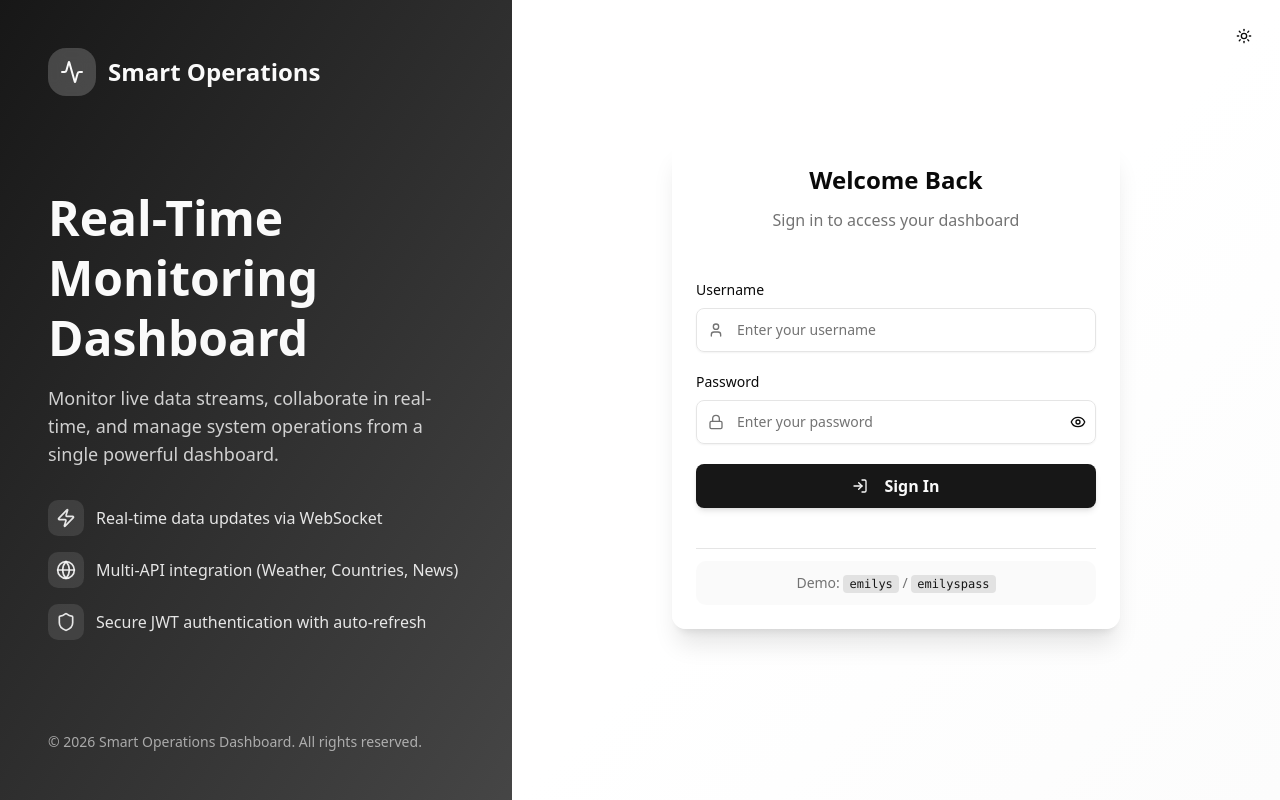
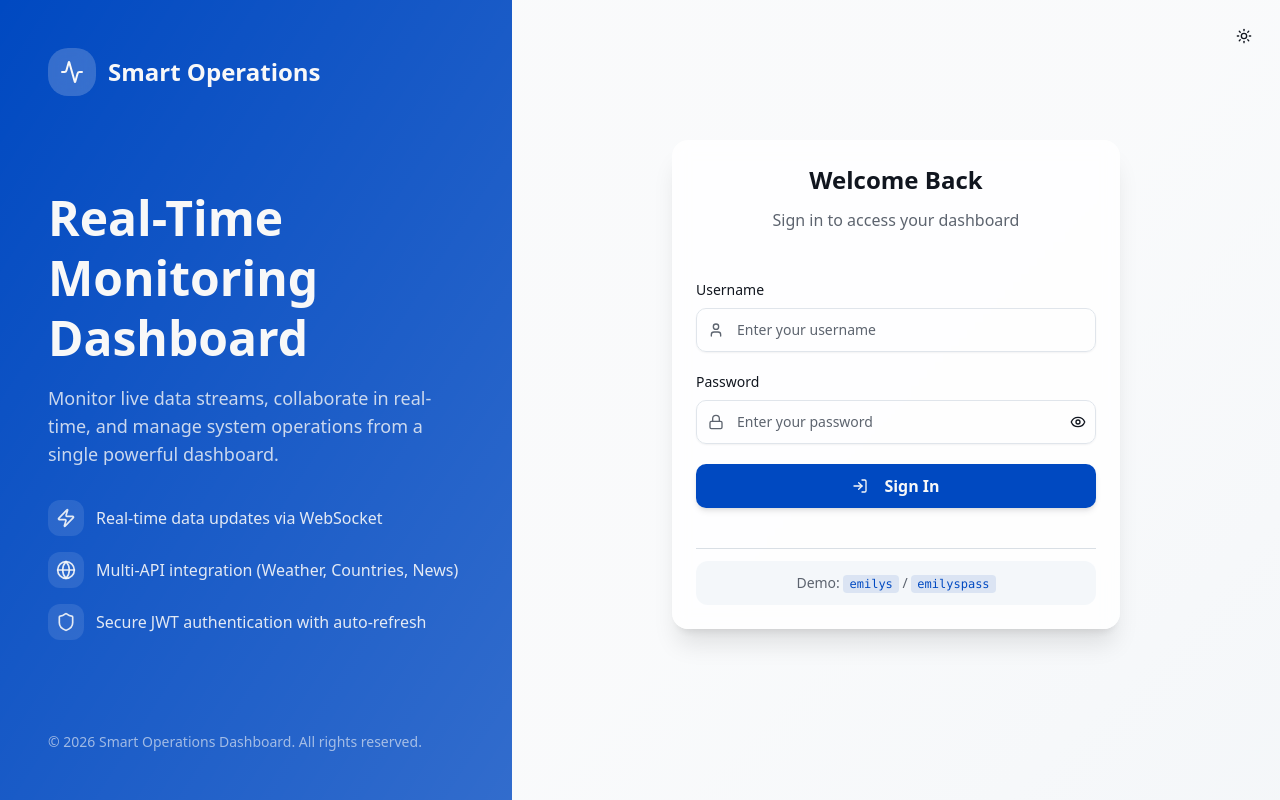
Before and after one commit to sammy429b/Smart_Operation_Dashboard, a React app: page /login in a window 1280 px wide. Built offline with nearby package versions, Linux system fonts and the light colour scheme; no server answers; the HTML template or start-up script is replaced by a standard one.

Commit message:
added common theme

```diff
--- a/src/index.css
+++ b/src/index.css
@@ -2,6 +2,13 @@
 @import "tw-animate-css";
 
 @custom-variant dark (&:is(.dark *));
+
+/*
+ * Smart Operations Dashboard Theme
+ * A professional monitoring dashboard with a modern, tech-focused color palette
+ * Primary: Deep Blue (trust, reliability, technology)
+ * Accent colors for different data categories
+ */
 
 @theme inline {
   --radius-sm: calc(var(--radius) - 4px);
@@ -45,72 +52,111 @@
 }
 
 :root {
-  --radius: 0.625rem;
-  --background: oklch(1 0 0);
-  --foreground: oklch(0.145 0 0);
+  --radius: 0.75rem;
+
+  /* Light Theme - Clean, Professional, Trust-inspiring */
+  --background: oklch(0.985 0.002 250);
+  --foreground: oklch(0.2 0.02 260);
+
   --card: oklch(1 0 0);
-  --card-foreground: oklch(0.145 0 0);
+  --card-foreground: oklch(0.2 0.02 260);
+
   --popover: oklch(1 0 0);
-  --popover-foreground: oklch(0.145 0 0);
-  --primary: oklch(0.205 0 0);
-  --primary-foreground: oklch(0.985 0 0);
-  --secondary: oklch(0.97 0 0);
-  --secondary-foreground: oklch(0.205 0 0);
-  --muted: oklch(0.97 0 0);
-  --muted-foreground: oklch(0.556 0 0);
-  --accent: oklch(0.97 0 0);
-  --accent-foreground: oklch(0.205 0 0);
-  --destructive: oklch(0.577 0.245 27.325);
-  --border: oklch(0.922 0 0);
-  --input: oklch(0.922 0 0);
-  --ring: oklch(0.708 0 0);
-  --chart-1: oklch(0.646 0.222 41.116);
-  --chart-2: oklch(0.6 0.118 184.704);
-  --chart-3: oklch(0.398 0.07 227.392);
-  --chart-4: oklch(0.828 0.189 84.429);
-  --chart-5: oklch(0.769 0.188 70.08);
-  --sidebar: oklch(0.985 0 0);
-  --sidebar-foreground: oklch(0.145 0 0);
-  --sidebar-primary: oklch(0.205 0 0);
-  --sidebar-primary-foreground: oklch(0.985 0 0);
-  --sidebar-accent: oklch(0.97 0 0);
-  --sidebar-accent-foreground: oklch(0.205 0 0);
-  --sidebar-border: oklch(0.922 0 0);
-  --sidebar-ring: oklch(0.708 0 0);
+  --popover-foreground: oklch(0.2 0.02 260);
+
+  /* Primary - Deep Blue (Technology, Trust) */
+  --primary: oklch(0.45 0.2 260);
+  --primary-foreground: oklch(0.98 0 0);
+
+  /* Secondary - Soft Blue-Gray */
+  --secondary: oklch(0.94 0.01 250);
+  --secondary-foreground: oklch(0.3 0.02 260);
+
+  /* Muted - Light Gray with blue tint */
+  --muted: oklch(0.95 0.01 250);
+  --muted-foreground: oklch(0.5 0.02 260);
+
+  /* Accent - Teal (Data, Analytics) */
+  --accent: oklch(0.92 0.03 200);
+  --accent-foreground: oklch(0.25 0.05 200);
+
+  /* Destructive - Red for alerts */
+  --destructive: oklch(0.55 0.22 25);
+
+  /* Borders and Inputs */
+  --border: oklch(0.9 0.01 250);
+  --input: oklch(0.92 0.01 250);
+  --ring: oklch(0.45 0.2 260);
+
+  /* Chart Colors - Consistent Dashboard Palette */
+  --chart-1: oklch(0.55 0.2 260);  /* Primary Blue */
+  --chart-2: oklch(0.65 0.18 170); /* Teal - Countries */
+  --chart-3: oklch(0.65 0.2 45);   /* Orange - News/Alerts */
+  --chart-4: oklch(0.6 0.22 300);  /* Purple - Analytics */
+  --chart-5: oklch(0.6 0.2 140);   /* Green - Success/Active */
+
+  /* Sidebar */
+  --sidebar: oklch(0.98 0.005 250);
+  --sidebar-foreground: oklch(0.2 0.02 260);
+  --sidebar-primary: oklch(0.45 0.2 260);
+  --sidebar-primary-foreground: oklch(0.98 0 0);
+  --sidebar-accent: oklch(0.94 0.02 250);
+  --sidebar-accent-foreground: oklch(0.25 0.02 260);
+  --sidebar-border: oklch(0.9 0.01 250);
+  --sidebar-ring: oklch(0.45 0.2 260);
 }
 
 .dark {
-  --background: oklch(0.145 0 0);
-  --foreground: oklch(0.985 0 0);
-  --card: oklch(0.205 0 0);
-  --card-foreground: oklch(0.985 0 0);
-  --popover: oklch(0.205 0 0);
-  --popover-foreground: oklch(0.985 0 0);
-  --primary: oklch(0.922 0 0);
-  --primary-foreground: oklch(0.205 0 0);
-  --secondary: oklch(0.269 0 0);
-  --secondary-foreground: oklch(0.985 0 0);
-  --muted: oklch(0.269 0 0);
-  --muted-foreground: oklch(0.708 0 0);
-  --accent: oklch(0.269 0 0);
-  --accent-foreground: oklch(0.985 0 0);
-  --destructive: oklch(0.704 0.191 22.216);
-  --border: oklch(1 0 0 / 10%);
-  --input: oklch(1 0 0 / 15%);
-  --ring: oklch(0.556 0 0);
-  --chart-1: oklch(0.488 0.243 264.376);
-  --chart-2: oklch(0.696 0.17 162.48);
-  --chart-3: oklch(0.769 0.188 70.08);
-  --chart-4: oklch(0.627 0.265 303.9);
-  --chart-5: oklch(0.645 0.246 16.439);
-  --sidebar: oklch(0.205 0 0);
-  --sidebar-foreground: oklch(0.985 0 0);
-  --sidebar-primary: oklch(0.488 0.243 264.376);
-  --sidebar-primary-foreground: oklch(0.985 0 0);
-  --sidebar-accent: oklch(0.269 0 0);
-  --sidebar-accent-foreground: oklch(0.985 0 0);
-  --sidebar-border: oklch(1 0 0 / 10%);
-  --sidebar-ring: oklch(0.556 0 0);
+  /* Dark Theme - Deep, Professional, Modern Dashboard */
+  --background: oklch(0.14 0.015 260);
+  --foreground: oklch(0.95 0 0);
+
+  --card: oklch(0.18 0.015 260);
+  --card-foreground: oklch(0.95 0 0);
+
+  --popover: oklch(0.18 0.015 260);
+  --popover-foreground: oklch(0.95 0 0);
+
+  /* Primary - Vibrant Blue */
+  --primary: oklch(0.65 0.2 260);
+  --primary-foreground: oklch(0.1 0.02 260);
+
+  /* Secondary */
+  --secondary: oklch(0.25 0.015 260);
+  --secondary-foreground: oklch(0.95 0 0);
+
+  /* Muted */
+  --muted: oklch(0.22 0.015 260);
+  --muted-foreground: oklch(0.65 0.02 260);
+
+  /* Accent - Teal */
+  --accent: oklch(0.25 0.03 200);
+  --accent-foreground: oklch(0.9 0.03 200);
+
+  /* Destructive */
+  --destructive: oklch(0.6 0.2 25);
+
+  /* Borders and Inputs */
+  --border: oklch(0.28 0.015 260);
+  --input: oklch(0.25 0.015 260);
+  --ring: oklch(0.65 0.2 260);
+
+  /* Chart Colors - Vibrant for dark mode */
+  --chart-1: oklch(0.65 0.22 260);  /* Bright Blue */
+  --chart-2: oklch(0.7 0.18 170);   /* Teal */
+  --chart-3: oklch(0.7 0.2 45);     /* Orange */
+  --chart-4: oklch(0.65 0.22 300);  /* Purple */
+  --chart-5: oklch(0.7 0.18 140);   /* Green */
+
+  /* Sidebar */
+  --sidebar: oklch(0.16 0.015 260);
+  --sidebar-foreground: oklch(0.95 0 0);
+  --sidebar-primary: oklch(0.65 0.2 260);
+  --sidebar-primary-foreground: oklch(0.1 0.02 260);
+  --sidebar-accent: oklch(0.22 0.02 260);
+  --sidebar-accent-foreground: oklch(0.95 0 0);
+  --sidebar-border: oklch(0.28 0.015 260);
+  --sidebar-ring: oklch(0.65 0.2 260);
 }
 
 @layer base {
@@ -118,6 +164,41 @@
     @apply border-border outline-ring/50;
   }
   body {
-    @apply bg-background text-foreground;
+    @apply bg-background text-foreground antialiased;
+    font-feature-settings: "rlig" 1, "calt" 1;
   }
 }
+
+/* Custom scrollbar for dashboard feel */
+@layer base {
+  ::-webkit-scrollbar {
+    width: 8px;
+    height: 8px;
+  }
+  ::-webkit-scrollbar-track {
+    background: transparent;
+  }
+  ::-webkit-scrollbar-thumb {
+    background: oklch(0.7 0.01 260 / 30%);
+    border-radius: 4px;
+  }
+  ::-webkit-scrollbar-thumb:hover {
+    background: oklch(0.6 0.01 260 / 50%);
+  }
+  .dark ::-webkit-scrollbar-thumb {
+    background: oklch(0.4 0.01 260 / 40%);
+  }
+  .dark ::-webkit-scrollbar-thumb:hover {
+    background: oklch(0.5 0.01 260 / 60%);
+  }
+}
+
+/* Smooth transitions for theme switching */
+@layer base {
+  html {
+    scroll-behavior: smooth;
+  }
+  body, .bg-background, .bg-card, .bg-primary, .bg-secondary, .bg-muted, .bg-accent {
+    transition: background-color 0.2s ease-in-out, color 0.2s ease-in-out, border-color 0.2s ease-in-out;
+  }
+}
```
